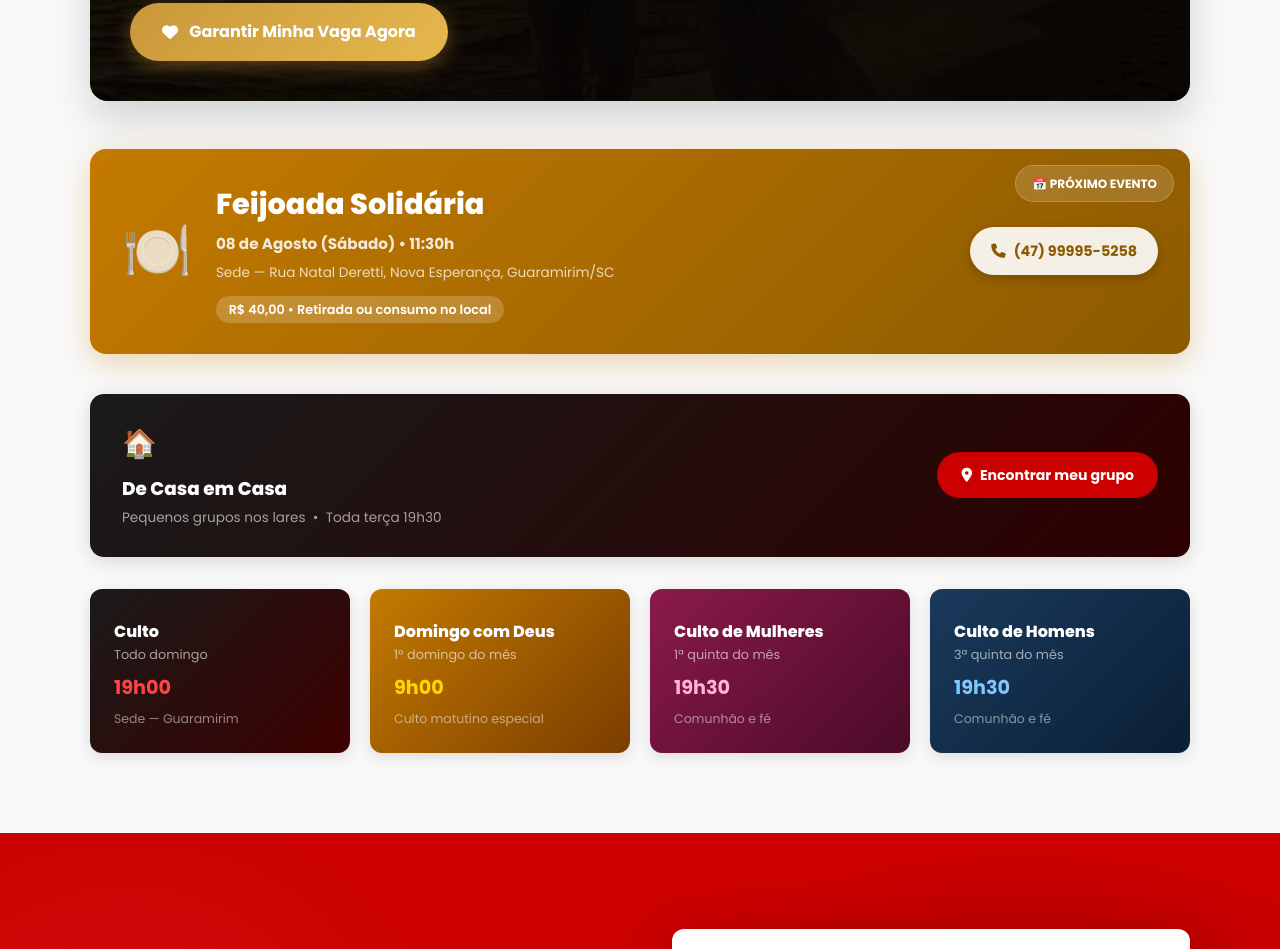
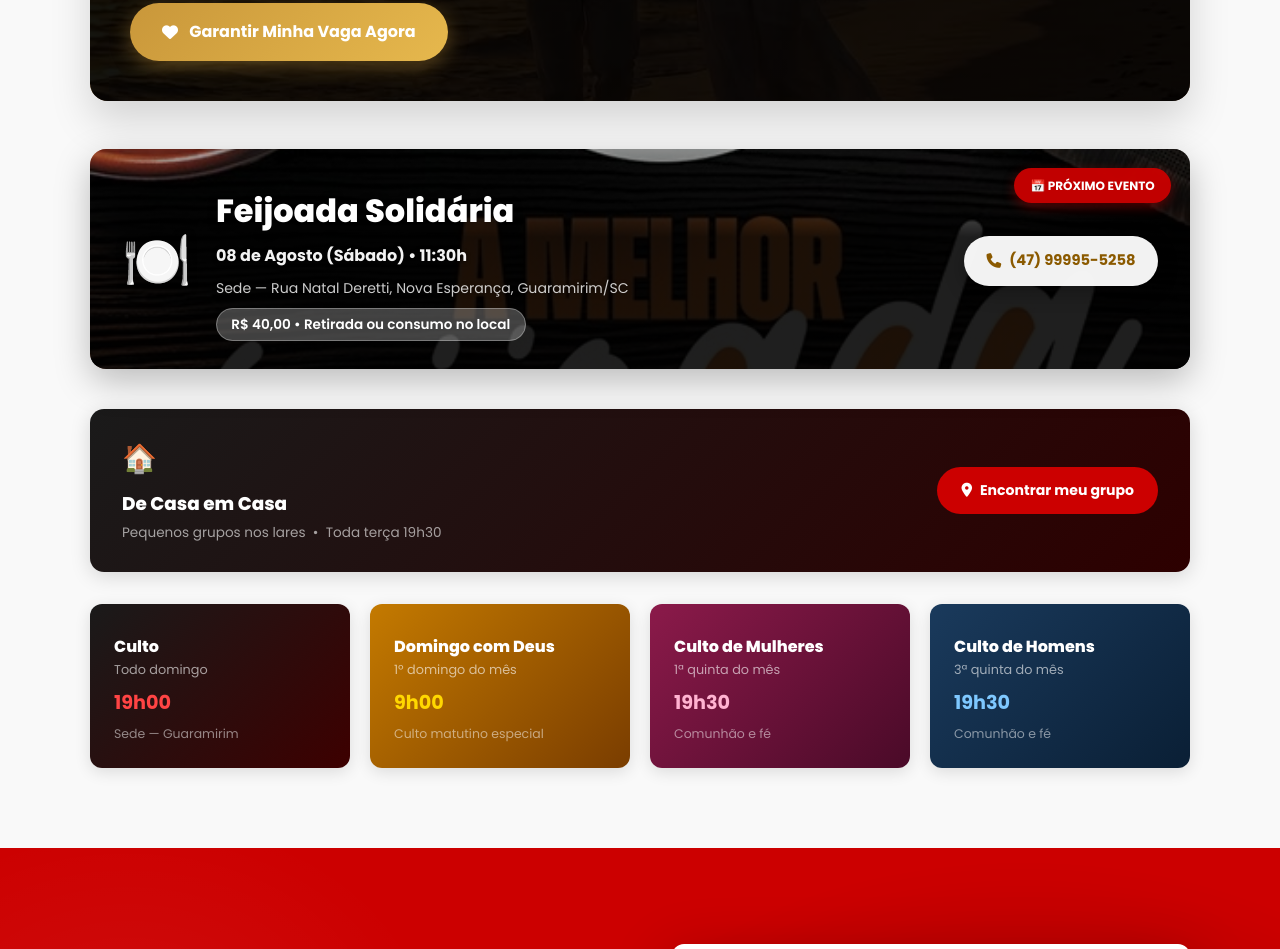
Before and after one commit to bruno2fly/fome-de-amor, a plain HTML site: page index.html in a window 1280 px wide. Shown: the part 3971-4920 px from the top of the page. Drawn offline with Linux system fonts and the light colour scheme; animation ran at ten frames a second.

Commit message:
Feijoada Solidária: arte como fundo + visual aprimorado

```diff
--- a/index.html
+++ b/index.html
@@ -1311,26 +1311,36 @@
       </div>
 
       <!-- FEIJOADA SOLIDÁRIA - AGOSTO -->
-      <div style="border-radius:16px;background:linear-gradient(135deg,#c47a00,#8b5a00);padding:2rem;margin-bottom:2.5rem;color:#fff;position:relative;overflow:hidden;box-shadow:0 8px 30px rgba(196,122,0,0.3);">
-        <div style="position:absolute;top:1rem;right:1rem;background:rgba(255,255,255,.15);backdrop-filter:blur(4px);border-radius:50px;padding:.5rem 1rem;font-size:.75rem;font-weight:700;border:1px solid rgba(255,255,255,.2);">
+      <div style="border-radius:16px;margin-bottom:2.5rem;color:#fff;position:relative;overflow:hidden;min-height:220px;display:flex;flex-direction:column;justify-content:flex-end;box-shadow:0 12px 35px rgba(0,0,0,0.25);">
+        <!-- Imagem da feijoada como fundo -->
+        <img src="feijoada-solidaria-2026.jpg" alt="Feijoada Solidária 08 de Agosto" style="position:absolute;inset:0;width:100%;height:100%;object-fit:cover;z-index:0;" />
+        <!-- Overlay escuro para legibilidade -->
+        <div style="position:absolute;inset:0;background:linear-gradient(to top, rgba(0,0,0,.88) 60%, rgba(0,0,0,.3) 100%);z-index:1;"></div>
+
+        <!-- Badge "PRÓXIMO EVENTO" -->
+        <div style="position:absolute;top:1.2rem;right:1.2rem;background:rgba(204,0,0,.95);backdrop-filter:blur(4px);border-radius:50px;padding:.5rem 1rem;font-size:.75rem;font-weight:700;z-index:2;box-shadow:0 4px 12px rgba(204,0,0,0.4);">
           📅 PRÓXIMO EVENTO
         </div>
+
+        <!-- Conteúdo principal -->
+        <div style="position:relative;z-index:2;padding:2rem;">
           <div style="display:grid;grid-template-columns:auto 1fr auto;gap:1.5rem;align-items:center;">
-          <div style="font-size:3.5rem;opacity:.8;">🍽️</div>
+            <div style="font-size:3.5rem;text-shadow:0 2px 8px rgba(0,0,0,.5);">🍽️</div>
             <div>
-            <h3 style="font-size:1.8rem;font-weight:800;margin-bottom:.3rem;color:#fff;">Feijoada Solidária</h3>
-            <div style="font-size:.95rem;margin-bottom:.4rem;opacity:.85;">
+              <h3 style="font-size:2rem;font-weight:800;margin-bottom:.4rem;color:#fff;text-shadow:0 2px 8px rgba(0,0,0,.7);">Feijoada Solidária</h3>
+              <div style="font-size:1rem;margin-bottom:.5rem;color:rgba(255,255,255,.95);text-shadow:0 1px 4px rgba(0,0,0,.7);">
                 <strong>08 de Agosto (Sábado) • 11:30h</strong>
               </div>
-            <div style="font-size:.85rem;opacity:.75;">Sede — Rua Natal Deretti, Nova Esperança, Guaramirim/SC</div>
+              <div style="font-size:.88rem;color:rgba(255,255,255,.8);text-shadow:0 1px 4px rgba(0,0,0,.5);">Sede — Rua Natal Deretti, Nova Esperança, Guaramirim/SC</div>
               <div style="margin-top:.75rem;">
-              <span style="background:rgba(255,255,255,.2);padding:.3rem .8rem;border-radius:20px;font-size:.8rem;font-weight:600;">R$ 40,00 • Retirada ou consumo no local</span>
+                <span style="background:rgba(255,255,255,.25);backdrop-filter:blur(4px);padding:.4rem .9rem;border-radius:25px;font-size:.85rem;font-weight:600;border:1px solid rgba(255,255,255,.3);">R$ 40,00 • Retirada ou consumo no local</span>
               </div>
             </div>
             <div style="text-align:center;">
-            <a href="tel:4799995258" style="display:inline-flex;align-items:center;gap:.5rem;background:rgba(255,255,255,.9);color:#8b5a00;padding:.8rem 1.3rem;border-radius:50px;font-weight:700;font-size:.9rem;text-decoration:none;box-shadow:0 4px 12px rgba(0,0,0,.2);">
+              <a href="tel:4799995258" style="display:inline-flex;align-items:center;gap:.5rem;background:rgba(255,255,255,.95);color:#8b5a00;padding:.85rem 1.4rem;border-radius:50px;font-weight:700;font-size:.92rem;text-decoration:none;box-shadow:0 6px 20px rgba(0,0,0,.3);transition:transform .2s;" onmouseover="this.style.transform='scale(1.05)'" onmouseout="this.style.transform='scale(1)'">
                 <i class="fa-solid fa-phone"></i> (47) 99995-5258
               </a>
+            </div>
           </div>
         </div>
       </div>
```
Also changed, not shown: feijoada-solidaria-2026.jpg (added). Lines whose indentation alone changed are shown as unchanged.
